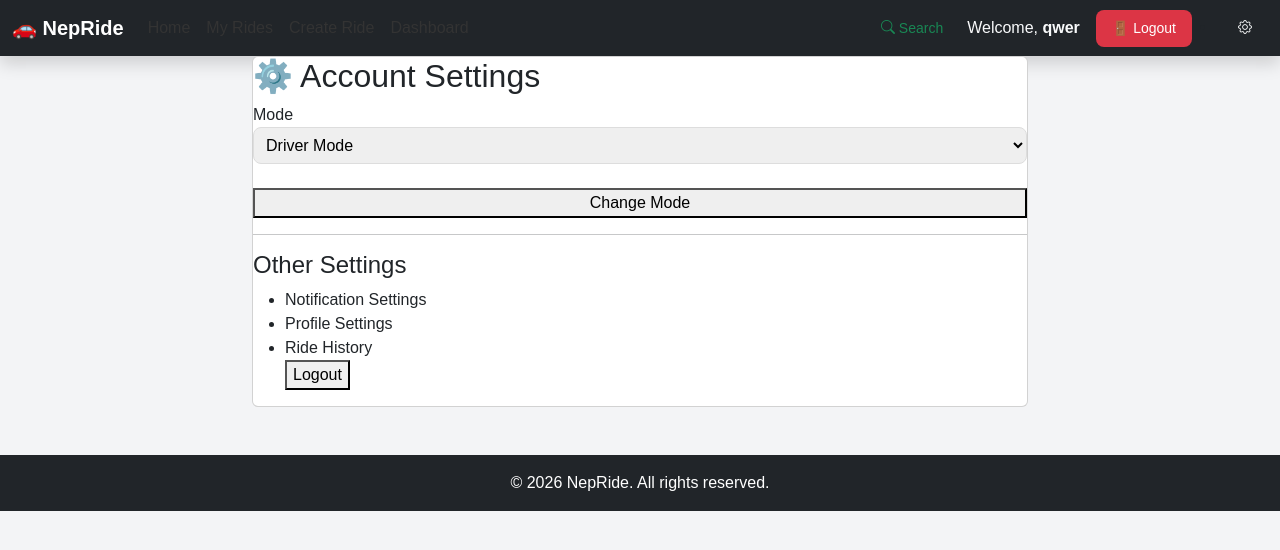
After one commit to bhim1111/Outdrive, a Django app: page /settings/ in a window 1280 px wide. The commit adds this page. Shown: the top 550 px of the page. Run offline with Django 5.2, Linux system fonts and the light colour scheme; a user stored in the database is signed in; data comes from the database, SQL or seed files in the repository; both versions use the stored data as it was after the commit.

Commit message:
update code

```diff
--- a/ride/models.py
+++ b/ride/models.py
@@ -35,3 +35,22 @@
 
     def __str__(self):
         return f"Ride {self.id} - {self.user.username} to {self.dropoff_location}"
+
+
+
+
+
+class Profile(models.Model):
+
+    PROFILE_CHOICES = [
+        ('passenger', 'Passenger'),
+        ('driver', 'Driver'),
+    ]
+
+
+    user = models.OneToOneField(User, on_delete=models.CASCADE)
+    role = models.CharField(max_length=20, choices=PROFILE_CHOICES)
+    profile_picture = models.ImageField(upload_to='profile_pics/', blank=True, null=True)
+
+    def __str__(self):
+        return self.user.username
--- a/ride/static/css/style.css
+++ b/ride/static/css/style.css
@@ -383,3 +383,115 @@
 .ride-card button:hover{
     background: #1e7e34;
 }
+
+
+
+
+
+body{
+    background:#f3f4f6;
+    font-family: Arial, sans-serif;
+}
+
+/* Settings Container */
+.settings-container{
+    width: 420px;
+    margin: 60px auto;
+}
+
+/* Settings Card */
+.settings-card{
+    background:white;
+    border-radius: 18px;
+    padding: 25px;
+    box-shadow:0 4px 20px rgba(0,0,0,0.08);
+}
+
+/* Settings Header */
+.settings-title{
+    font-size: 22px;
+    font-weight: bold;
+    margin-bottom: 25px;
+}
+
+/* Setting Item */
+.setting-item{
+    display:flex;
+    justify-content: space-between;
+    align-items:center;
+    padding:14px 0;
+    border-bottom:1px solid #eee;
+}
+
+/* Last item remove border */
+.setting-item:last-child{
+    border-bottom:none;
+}
+
+/* Buttons */
+.btn{
+    padding:8px 16px;
+    border:none;
+    border-radius:8px;
+    cursor:pointer;
+    font-size:14px;
+}
+
+/* Primary Button */
+.btn-primary{
+    background:#0d6efd;
+    color:white;
+}
+
+/* Danger Button */
+.btn-danger{
+    background:#dc3545;
+    color:white;
+}
+
+/* Select Box */
+select{
+    padding:8px;
+    border-radius:8px;
+    border:1px solid #ddd;
+}
+
+
+
+
+
+
+
+
+
+
+/* Navbar link styling */
+.custom-nav{
+    position: relative;
+    font-weight: 500;
+    padding: 8px 14px;
+    color: #333 !important;
+    transition: color 0.3s ease;
+}
+
+/* Hover color */
+.custom-nav:hover{
+    color: #0d6efd !important;
+}
+
+/* Animated underline */
+.custom-nav::after{
+    content: "";
+    position: absolute;
+    left: 0;
+    bottom: 0;
+    width: 0%;
+    height: 2px;
+    background: #0d6efd;
+    transition: width 0.3s ease;
+}
+
+/* Expand underline on hover */
+.custom-nav:hover::after{
+    width: 100%;
+}
--- a/ride/templates/nav.html
+++ b/ride/templates/nav.html
@@ -12,21 +12,33 @@
         <!-- Navigation items -->
         <div class="collapse navbar-collapse" id="navbarNav">
             <!-- Left side navigation -->
+            <div class="collapse navbar-collapse" id="navbarNav">
+
 <ul class="navbar-nav me-auto">
+
 <li class="nav-item">
-                    <a class="nav-link" href="{% url 'home' %}">Home</a>
+<a class="nav-link custom-nav" href="{% url 'home' %}">Home</a>
 </li>
+
 {% if user.is_authenticated %}
+
 <li class="nav-item">
-                    <a class="nav-link" href="{% url 'ride_list' %}">My Rides</a>
+<a class="nav-link custom-nav" href="{% url 'ride_list' %}">My Rides</a>
 </li>
+
 <li class="nav-item">
-                    <a class="nav-link" href="{% url 'ride_create' %}">Create Ride</a>
+<a class="nav-link custom-nav" href="{% url 'ride_create' %}">Create Ride</a>
 </li>
+
 <li class="nav-item">
-                        <a class="nav-link" href="{% url 'dashboard' %}">Dashboard</a>
+<a class="nav-link custom-nav" href="{% url 'dashboard' %}">Dashboard</a>
+</li>
+
 {% endif %}
+
 </ul>
+
+</div>
 
             <!-- Right side: Auth buttons -->
             <div class="d-flex align-items-center gap-2">
@@ -50,6 +62,12 @@
                     <a href="{% url 'register' %}" class="btn btn-primary btn-sm">Register</a>
                 {% endif %}
 
+                <li class="nav-item">
+                    <a class="btn btn-outline-light bi bi-gear btn-sm" href="{% url 'settings' %}"></a>
+                    </a>
+
+                </li>
+
 
 
             </div>
--- a/ride/templates/ride_list.html
+++ b/ride/templates/ride_list.html
@@ -18,7 +18,8 @@
                             <th>Pickup Location</th>
                             <th>Dropoff Location</th>
                             <th>Fare (NPR)</th>
-                            <th>Actions</th>
+                            <th>Status</th>
+                            <th>.      Actions</th>
                         </tr>
                     </thead>
                     <tbody>
--- /dev/null
+++ b/ride/templates/ride_settings.html
@@ -0,0 +1,45 @@
+{% extends "base.html" %}
+{% block content %}
+
+<div class="container">
+
+<div class="card">
+
+<h2>⚙️ Account Settings</h2>
+
+<!-- Mode Selection -->
+<label>Mode</label>
+<select>
+<option>{% if user.driver %}Driver Mode{% else %}Passenger Mode{% endif %}</option>
+
+</select>
+
+<br>
+
+
+
+<!-- Buttons -->
+<button class="login">{% if user.is_authenticated %}Change Mode{% else %}Login{% endif %}</button>
+
+
+<hr>
+
+<h4>Other Settings</h4>
+
+<ul>
+<li>Notification Settings</li>
+<li>Profile Settings</li>
+<li>Ride History</li>
+  <form method="post" action="{% url 'logout' %}" class="d-inline">
+                        {% csrf_token %}
+                        <button class="logout">Logout</button>
+    </form>
+</ul>
+
+
+
+</div>
+
+</div>
+
+{% endblock content %}
--- a/ride/urls.py
+++ b/ride/urls.py
@@ -1,7 +1,7 @@
 
 from django.urls import path
 
-from .views import AcceptRideView, HomeView, RideDeleteView, RideListView, RideUpdateView, RideCreateView, CompleteRideView, RideSearchView
+from .views import AcceptRideView, HomeView, RideDeleteView, RideListView, RideSettingsView, RideUpdateView, RideCreateView, CompleteRideView, RideSearchView
 
 urlpatterns = [
     path('', HomeView.as_view(), name='home'),
@@ -14,5 +14,6 @@
     path('ride_accept/<int:pk>/', AcceptRideView.as_view(), name='ride_accept'),
     path("ride/complete/<int:ride_id>/", CompleteRideView.as_view(), name="complete_ride"),
     path('search/', RideSearchView.as_view(), name='search'),
+    path('settings/', RideSettingsView.as_view(), name='settings'),
 
 ]
--- a/ride/views.py
+++ b/ride/views.py
@@ -91,6 +91,26 @@
             return HttpResponse("Only the assigned driver can complete this ride.")
 
 
+class RideSettingsView(LoginRequiredMixin, TemplateView):
+    template_name = 'ride_settings.html'
+
+
+
+
+class ModeSwitchView(LoginRequiredMixin, View):
+    def post(self, request):
+        profile = request.user.profile
+        mode = request.POST.get('mode')
+        if mode in ['passenger', 'driver']:
+             profile.role = mode
+             profile.save()
+        return redirect('settings')
+
+
+
+
+
+
 
 
 
```
Also changed, not shown: ride/admin.py (+8 -1 lines), db.sqlite3, profile_pics/481081961_1304501674073866_2855666679826042617_n.jpg (added), profile_pics/481081961_1304501674073866_2855666679826042617_n_kYHT5KL.jpg (added), ride/migrations/0004_profile.py (added). Lines whose indentation alone changed are shown as unchanged.
